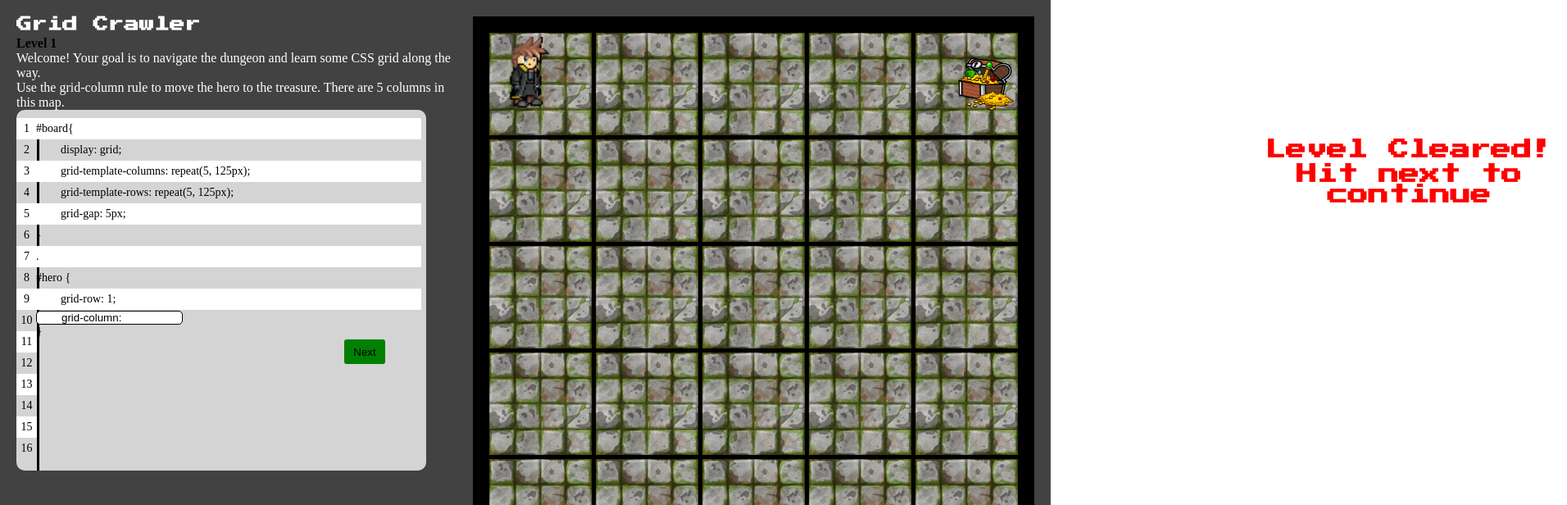
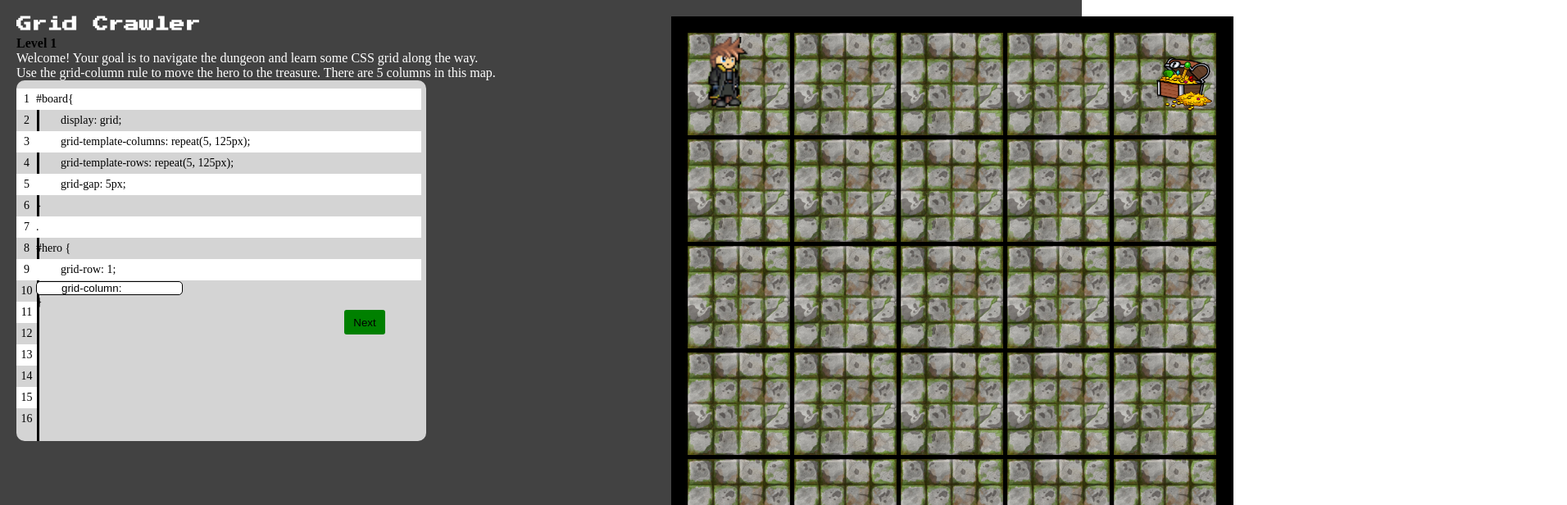
Before and after one commit to Ericksmith/grid-crawler, an Angular app: page / in a window 1280 px wide. Shown: the top 616 px of the page at 82% size, 1912 px wide, since content can reach past the window. Built offline with nearby package versions, Linux system fonts and the light colour scheme.

Commit message:
Fixed message coming in from off screen and game area width

```diff
--- a/src/app/game/game.component.css
+++ b/src/app/game/game.component.css
@@ -1,5 +1,5 @@
 #wrapper{
-    width: 97%;
+    width: 100%;
     height: 1000px;
     background-color: rgb(66, 66, 66);
     padding: 20px;
@@ -78,7 +78,7 @@ form > *{
 
 #content{
     display: grid;
-    grid-template-columns: 1fr 1fr;
+    grid-template-columns: 799px 686px;
 }
 
 #interface{
--- a/src/app/game/game.component.ts
+++ b/src/app/game/game.component.ts
@@ -30,10 +30,10 @@ import {
     ]),
     trigger("levelComplete", [
       state('notWinner', style({
-        transform: "translateX(800px)"
+        opacity: 0
       })),
         state("winner", style({
-          transform: "translateX(0)"
+          opacity: 1
         })),
         transition("notWinner => winner", animate("600ms ease-in"))
     ]),
```
